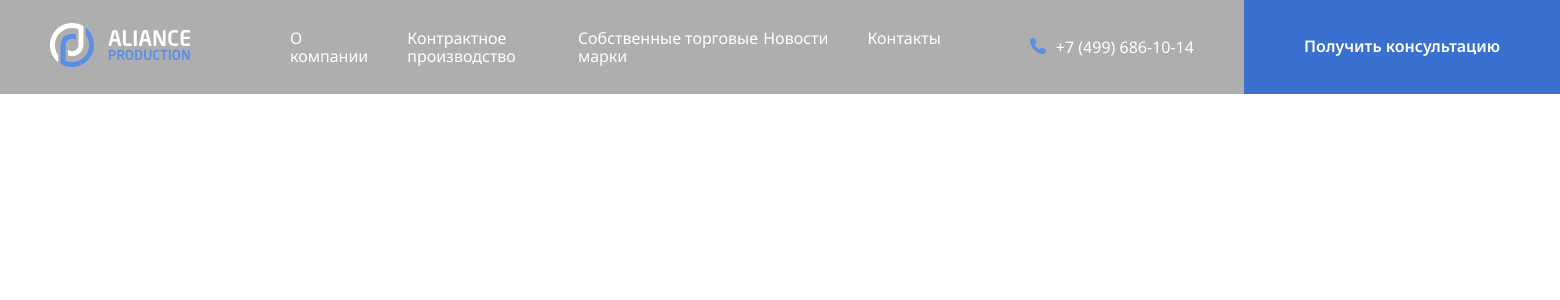
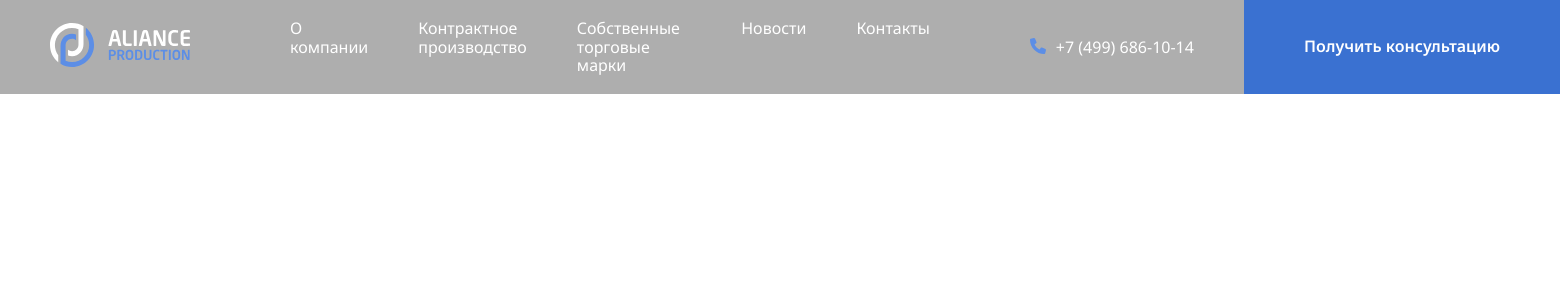
Before and after one commit to steveroad/Aliance, a PHP site: page / in a window 1560 px wide. Shown: the top 300 px of the page. Run offline with PHP 8.4, Linux system fonts and the light colour scheme.

Commit message:
fix: header-nav

```diff
--- a/css/style.css
+++ b/css/style.css
@@ -26,12 +26,13 @@ body {
   margin: 0;
 }
 
+.header-nav-item {
+  margin-right: 50px;
+}
+
 .header-nav-link {
   font-size: 16px;
   text-decoration: none;
-  /*margin-right: 50px;*/
-  margin-right: 39px;
-  /*Фикс переносов, в макете указан отступ в 50px, но с ним текст начинает переноситься на другую строку*/
   color: inherit;
 }
 
```
